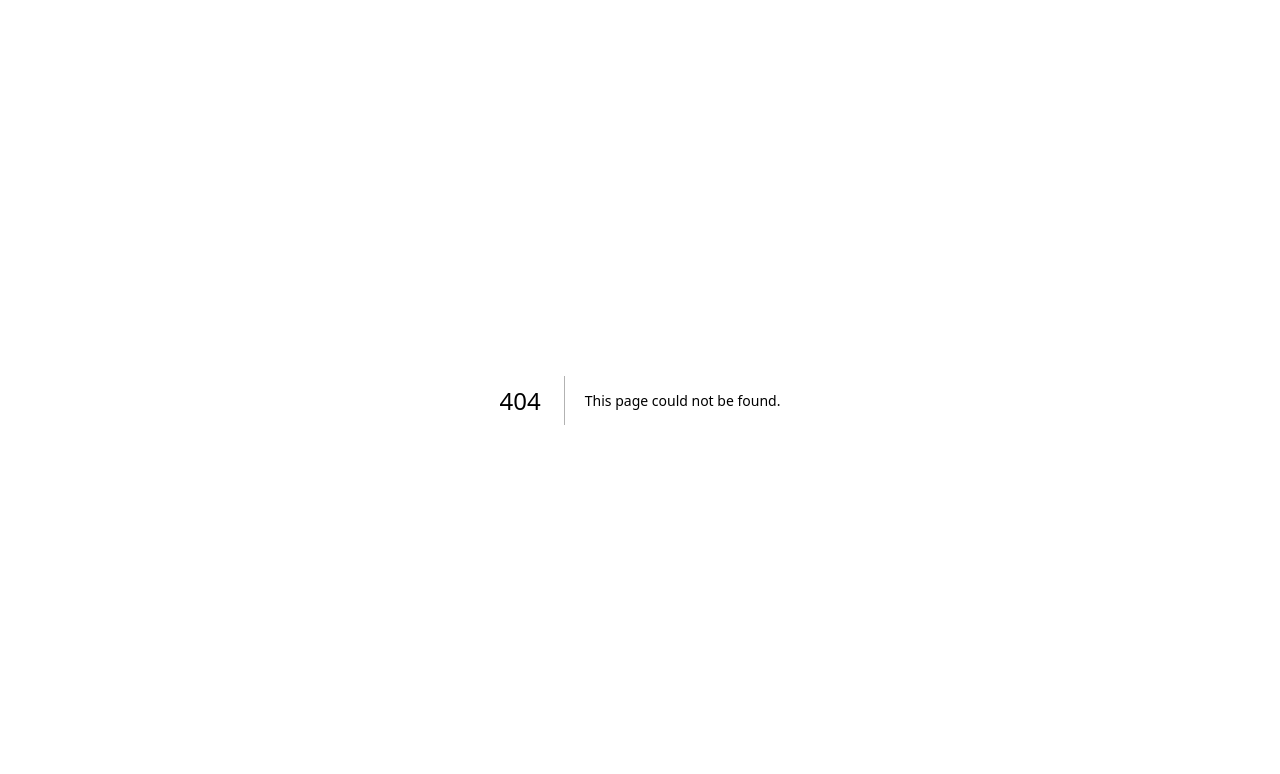
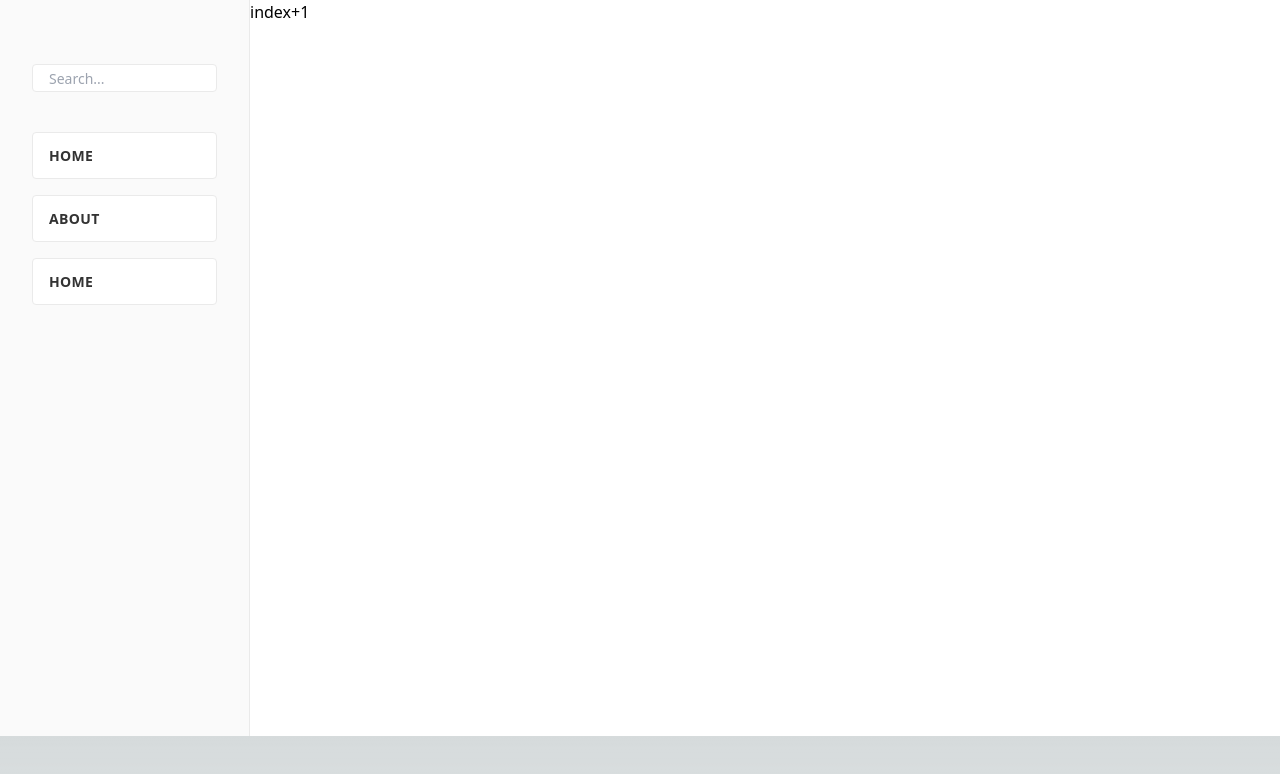
Before and after one commit to july0729/my-next-app, a Next.js app: page /home/1 in a window 1280 px wide. Before the commit this address had no page. Shown: the top 774 px of the page. Built offline with nearby package versions, Linux system fonts and the light colour scheme; a web font is replaced by a local one.

Commit message:
feat: 添加动态路由跳转

```diff
--- a/src/components/layouts/sidebar/SidebarLayout.tsx
+++ b/src/components/layouts/sidebar/SidebarLayout.tsx
@@ -13,8 +13,8 @@ const SidebarLayout: React.FC<ISidebarLayout> = () => {
       <Link href="/about">
         About
       </Link>
-      <Link href="/contact">
-        Contact
+      <Link href="/home">
+        home
       </Link>
     </nav>
   );
--- /dev/null
+++ b/src/pages/home/[id]/index.tsx
@@ -0,0 +1,23 @@
+import PrimaryLayout from '@/components/layouts/primary/PrimaryLayout'
+import SidebarLayout from '@/components/layouts/sidebar/SidebarLayout'
+import {useRouter} from 'next/router'
+import React from 'react'
+
+export default function HomeIndex() {
+  const router = useRouter()
+  const id = router.query.id
+  console.log('id: ', id);
+
+  return (
+    <div>index+{id} </div>
+  )
+}
+
+HomeIndex.getLayout = (page: any) => {
+  return (
+    <PrimaryLayout>
+      <SidebarLayout />
+      {page}
+    </PrimaryLayout>
+  );
+}
--- /dev/null
+++ b/src/pages/home/index.tsx
@@ -0,0 +1,27 @@
+import PrimaryLayout from '@/components/layouts/primary/PrimaryLayout';
+import SidebarLayout from '@/components/layouts/sidebar/SidebarLayout';
+import {useRouter} from 'next/router';
+import React from 'react'
+
+function Home() {
+  const router = useRouter();
+
+  const redirectTO = () => {
+    router.push('/home/1111');
+
+  }
+  return (
+    <div onClick={redirectTO}>haha</div>
+  )
+}
+export default Home;
+
+
+Home.getLayout = (page: any) => {
+  return (
+    <PrimaryLayout>
+      <SidebarLayout />
+      {page}
+    </PrimaryLayout>
+  );
+}
```
